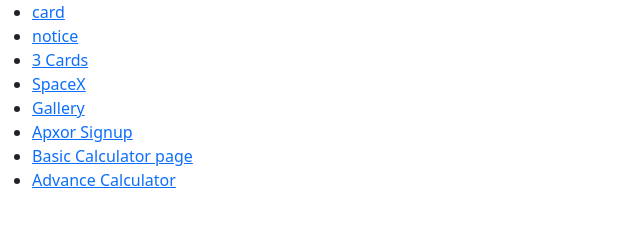
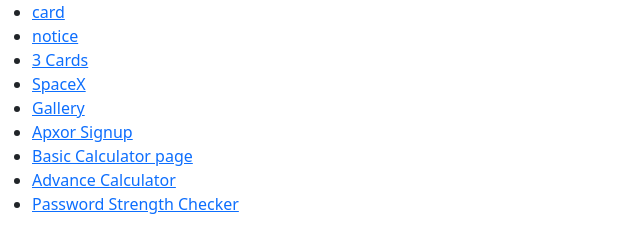
Before and after one commit to Snap-Share/Web-Basics, a plain HTML site: page index.html in a window 1280 px wide. Shown: the whole page, without its empty margins (0-640 px from the left). Drawn offline with nearby package versions, Linux system fonts and the light colour scheme.

Commit message:
refactor: :art: add password page

```diff
--- a/index.html
+++ b/index.html
@@ -16,6 +16,8 @@
         <li><a href="./apxor/index.html">Apxor Signup</a></li>
         <li><a href="./calculator/index.html">Basic Calculator page</a></li>
         <li><a href="./calculator/Adv-calculator.html">Advance Calculator</a></li>
+        <li><a href="./password-check/index.html">Password Strength Checker</a></li>
+
     </ul>
     <script src="https://cdn.jsdelivr.net/npm/bootstrap@5.3.3/dist/js/bootstrap.bundle.min.js" integrity="sha384-YvpcrYf0tY3lHB60NNkmXc5s9fDVZLESaAA55NDzOxhy9GkcIdslK1eN7N6jIeHz" crossorigin="anonymous"></script>
   </body>
```
